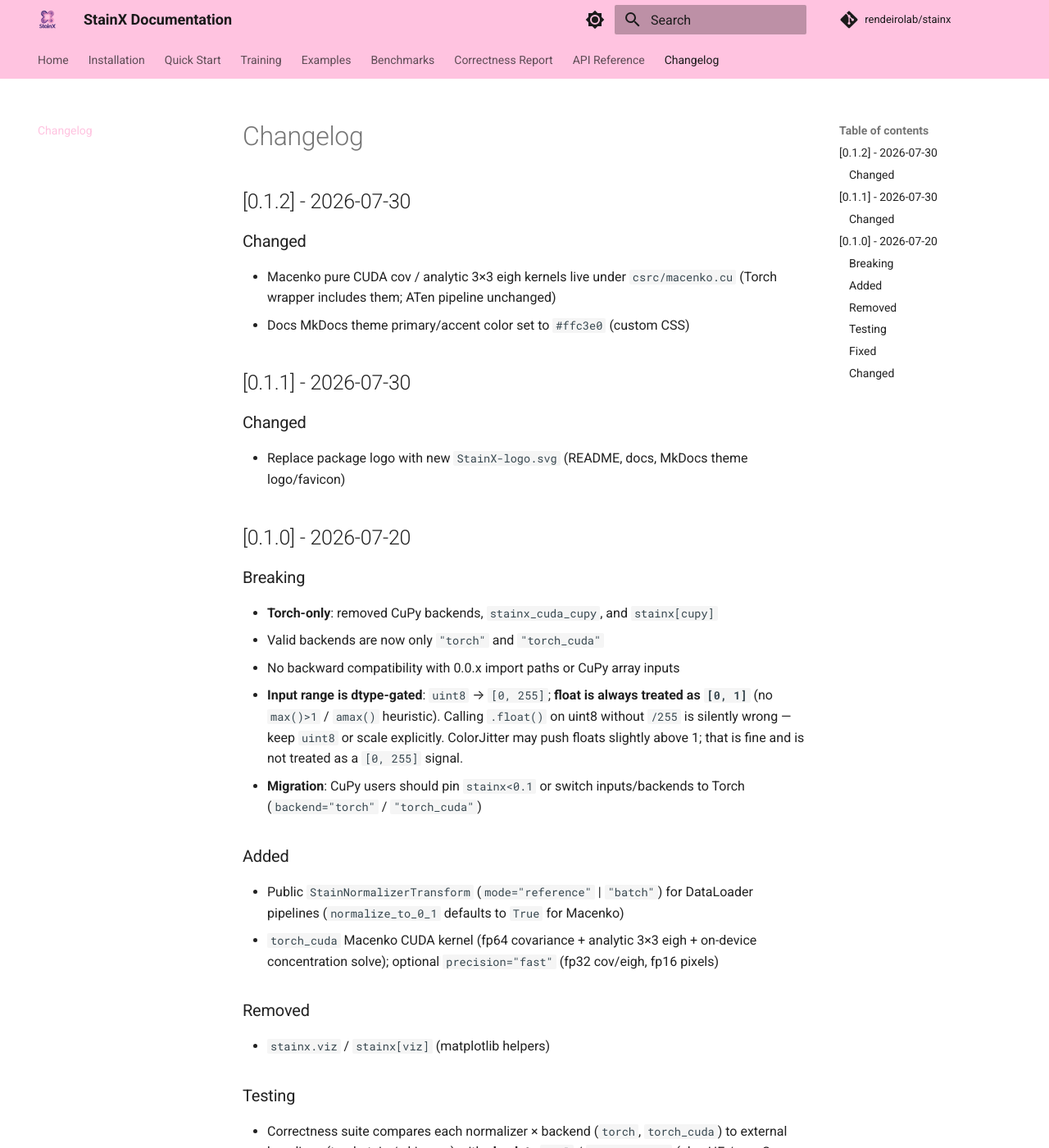
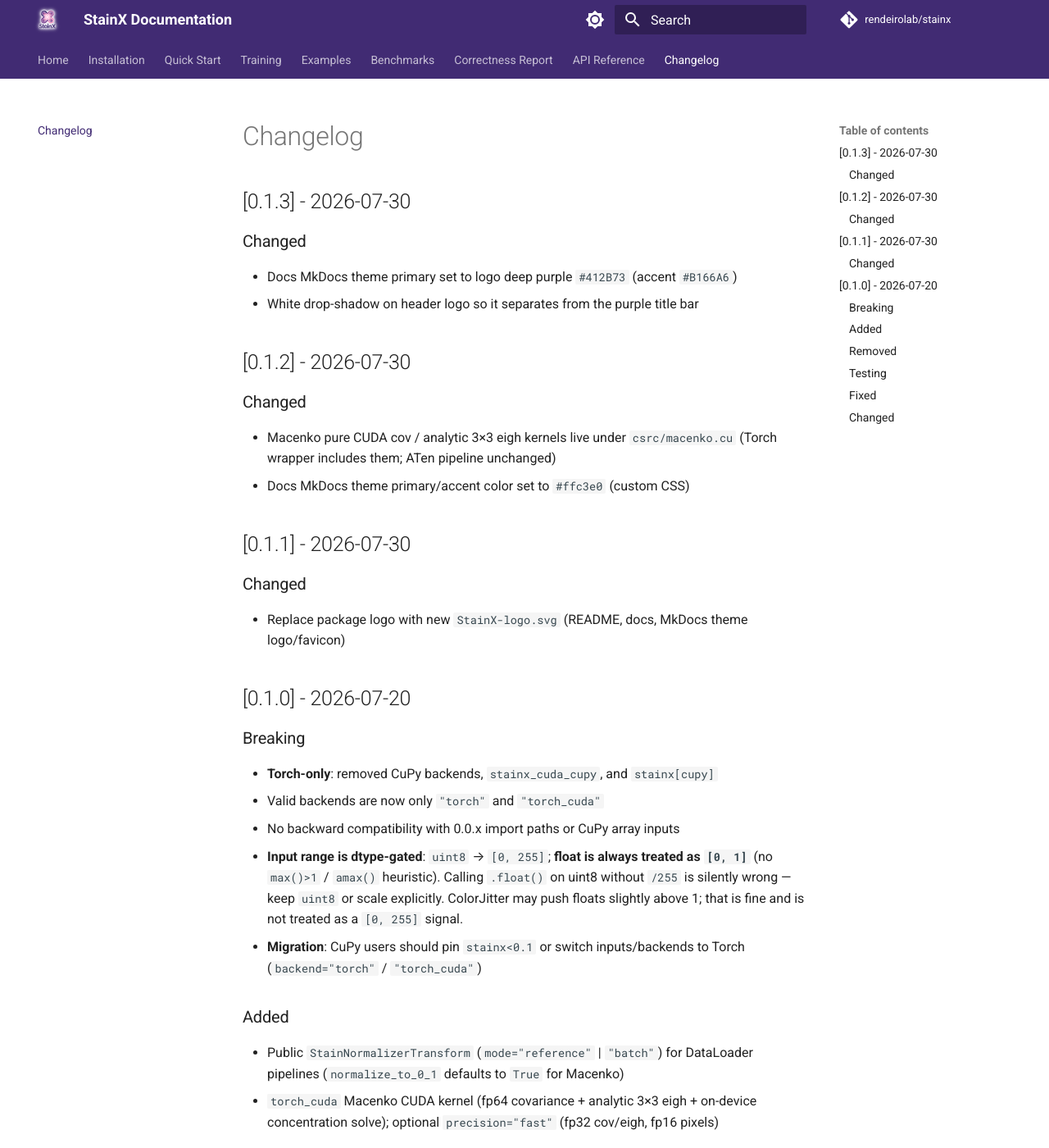
Before and after one commit to rendeirolab/stainx, an MkDocs documentation site: the page built from docs/changelog.md, in a window 1280 px wide and 1400 px high. Shown: the whole window at 82% size. Built offline with MkDocs 1.6.1 and Material for MkDocs 9.7.7, drawn with Linux system fonts in a browser that asks for light colours; comment, search, counter and statistics services are not loaded.

Commit message:
chore: bump to 0.1.3 and use logo deep purple for docs

```diff
--- a/docs/changelog.md
+++ b/docs/changelog.md
@@ -1,4 +1,11 @@
 # Changelog
+
+## [0.1.3] - 2026-07-30
+
+### Changed
+
+- Docs MkDocs theme primary set to logo deep purple `#412B73` (accent `#B166A6`)
+- White drop-shadow on header logo so it separates from the purple title bar
 
 ## [0.1.2] - 2026-07-30
 
--- a/docs/stylesheets/extra.css
+++ b/docs/stylesheets/extra.css
@@ -1,14 +1,19 @@
-/* Custom brand palette — soft pink instead of Material "blue" */
+/* Brand palette from StainX-logo.svg — deep purple wordmark */
 :root > * {
-  --md-primary-fg-color: #ffc3e0;
-  --md-primary-fg-color--light: #ffe0ef;
-  --md-primary-fg-color--dark: #f59fc8;
-  /* Dark text on light primary surfaces for contrast */
-  --md-primary-bg-color: #1a1a1a;
-  --md-primary-bg-color--light: #1a1a1a;
+  --md-primary-fg-color: #412b73;
+  --md-primary-fg-color--light: #7d4493;
+  --md-primary-fg-color--dark: #2e1d52;
+  --md-primary-bg-color: #ffffff;
+  --md-primary-bg-color--light: #ffffff;
 
-  --md-accent-fg-color: #ffc3e0;
-  --md-accent-fg-color--transparent: #ffc3e01a;
-  --md-accent-bg-color: #1a1a1a;
-  --md-accent-bg-color--light: #1a1a1a;
+  --md-accent-fg-color: #b166a6;
+  --md-accent-fg-color--transparent: #b166a61a;
+  --md-accent-bg-color: #ffffff;
+  --md-accent-bg-color--light: #ffffff;
 }
+
+/* Separate logo from matching deep-purple header */
+.md-header__button.md-logo img,
+.md-header__button.md-logo svg {
+  filter: drop-shadow(0 0 1px #fff) drop-shadow(0 0 1.5px #fff) drop-shadow(0 0 2px rgba(255, 255, 255, 0.85));
+}
--- a/pyproject.toml
+++ b/pyproject.toml
@@ -10,7 +10,7 @@
 
 [project]
 name = "stainx"
-version = "0.1.2"
+version = "0.1.3"
 description = "Torch-first stain normalization for histopathology images with batch processing, training transforms, and optional CUDA kernels."
 readme = "README.md"
 requires-python = ">=3.11"
--- a/src/stainx/__init__.py
+++ b/src/stainx/__init__.py
@@ -11,7 +11,7 @@
     try:
         return version("stainx")
     except PackageNotFoundError:
-        return "0.1.2"
+        return "0.1.3"
 
 
 __version__ = _get_version()
--- a/src/stainx_cuda_torch/__init__.py
+++ b/src/stainx_cuda_torch/__init__.py
@@ -15,7 +15,7 @@
     try:
         return version("stainx")
     except PackageNotFoundError:
-        return "0.1.2"
+        return "0.1.3"
 
 
 __version__ = _get_version()
```
